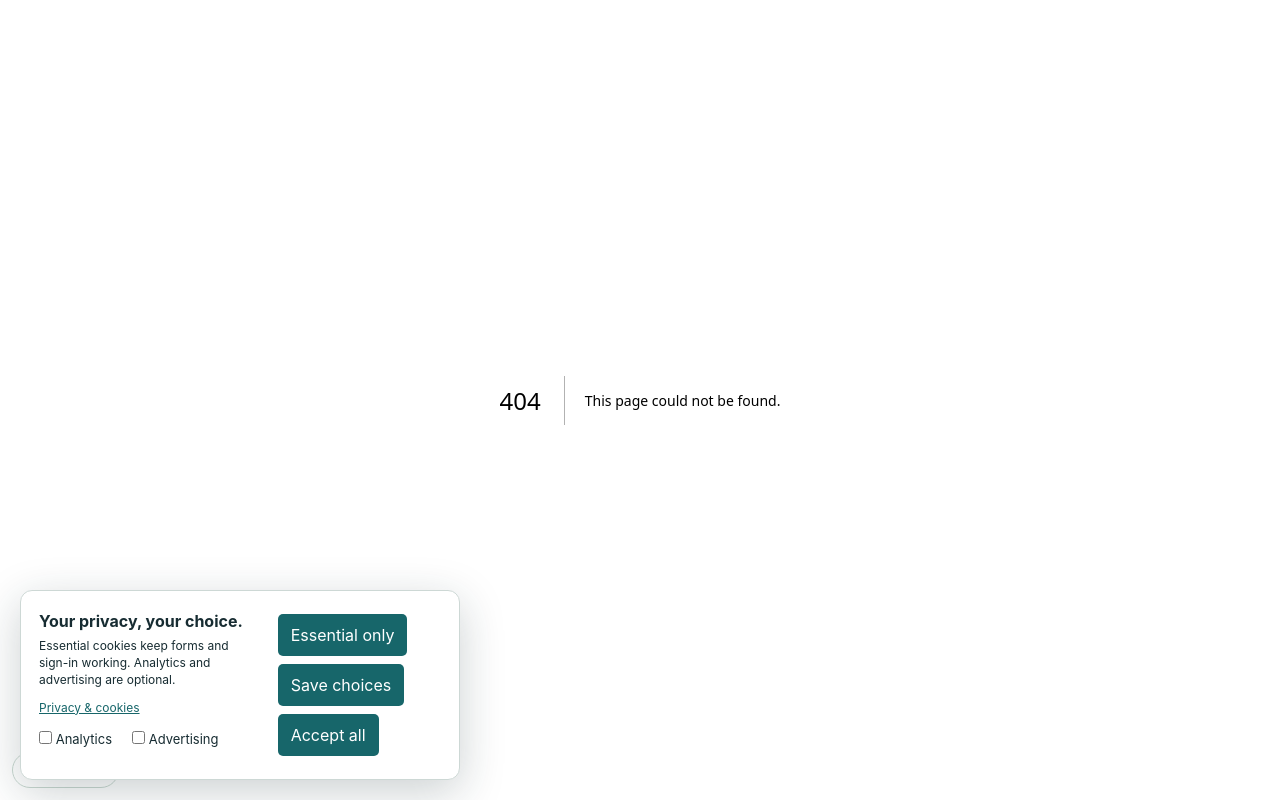
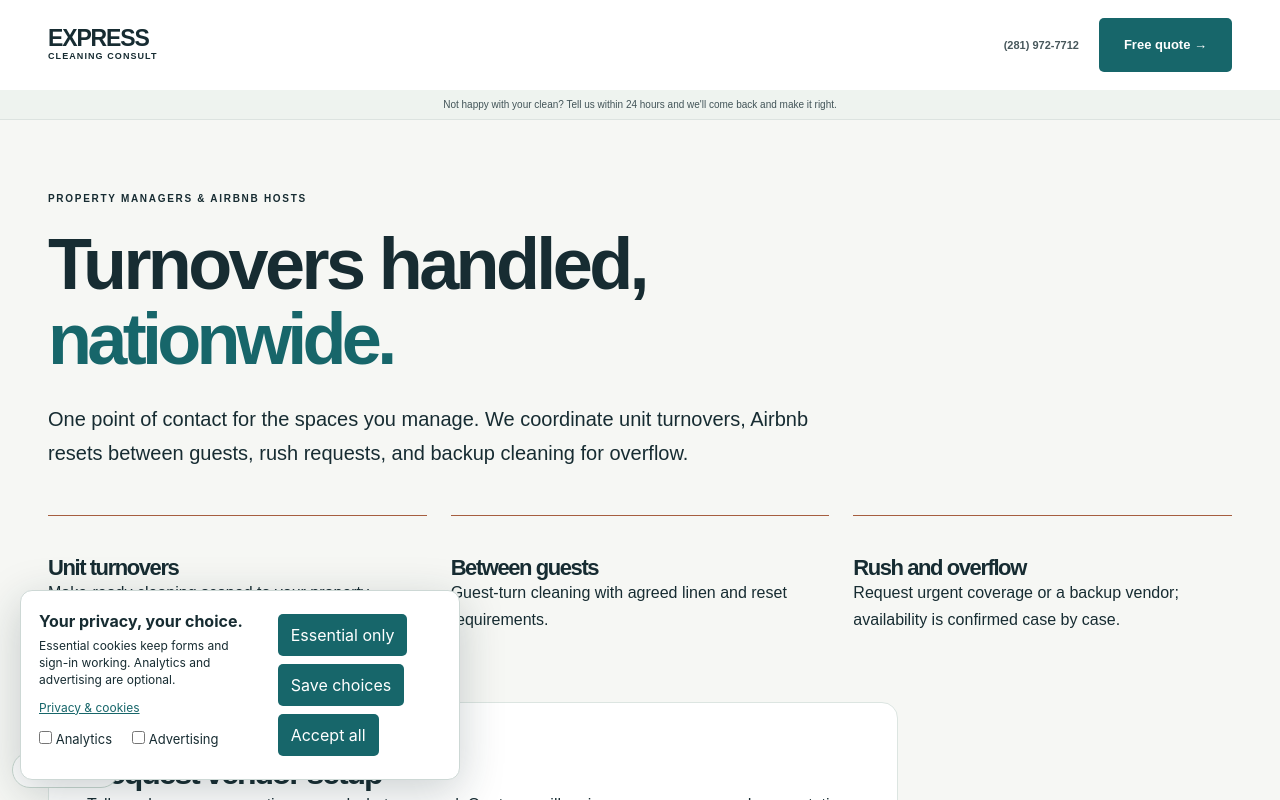
Before and after one commit to Rukkymarz/Express_Cleaning_Consulting, a Next.js app in the folder web/: page /property-managers in a window 1280 px wide. Before the commit this address had no page. Shown: the top 800 px of the page. Built offline with nearby package versions, Linux system fonts and the light colour scheme; no server answers.

Commit message:
Launch update: web/app/property-managers/page.tsx

```diff
--- /dev/null
+++ b/web/app/property-managers/page.tsx
@@ -0,0 +1,5 @@
+import PublicShell from '@/components/PublicShell';
+import PublicIntakeForm from '@/components/PublicIntakeForm';
+import Guarantee from '@/components/Guarantee';
+export const metadata={title:'Cleaning for Property Managers & Airbnb Hosts',description:'Request vendor setup for apartment and Airbnb turnovers, rush jobs and backup cleaning coverage. Local availability is confirmed before scheduling.',alternates:{canonical:'/property-managers'}};
+export default function Page(){return <PublicShell><span className="ecc-eyebrow">PROPERTY MANAGERS & AIRBNB HOSTS</span><h1>Turnovers handled,<br/><em>nationwide.</em></h1><p className="ecc-page-lead">One point of contact for the spaces you manage. We coordinate unit turnovers, Airbnb resets between guests, rush requests, and backup cleaning for overflow.</p><div className="ecc-feature-grid">{[['Unit turnovers','Make-ready cleaning scoped to your property checklist.'],['Between guests','Guest-turn cleaning with agreed linen and reset requirements.'],['Rush and overflow','Request urgent coverage or a backup vendor; availability is confirmed case by case.']].map(([title,text])=><article key={title}><h2>{title}</h2><p>{text}</p></article>)}</div><section className="ecc-panel" id="vendor-setup"><h2>Request vendor setup</h2><p>Tell us where your properties are and what you need. Our team will review coverage, scope, documentation requirements and pricing with you.</p><PublicIntakeForm kind="vendor"/><Guarantee/></section></PublicShell>;}
```
